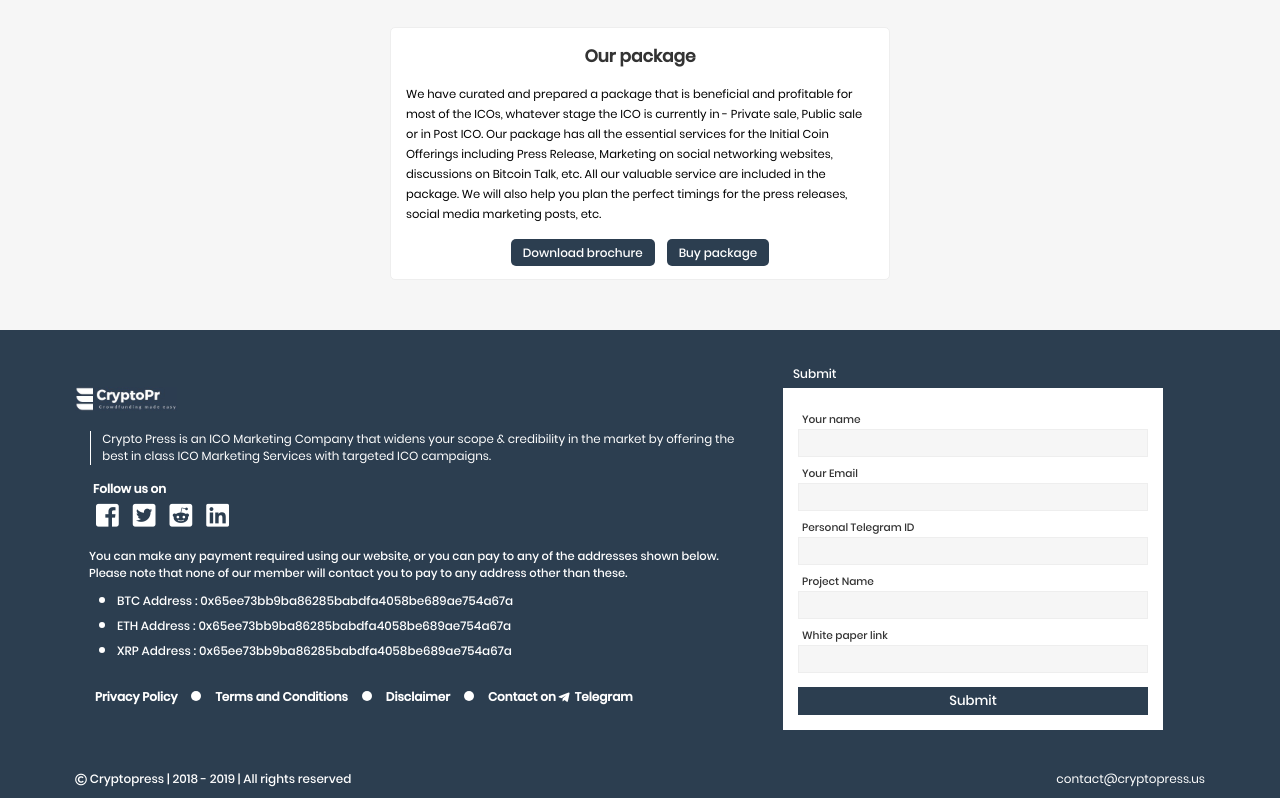
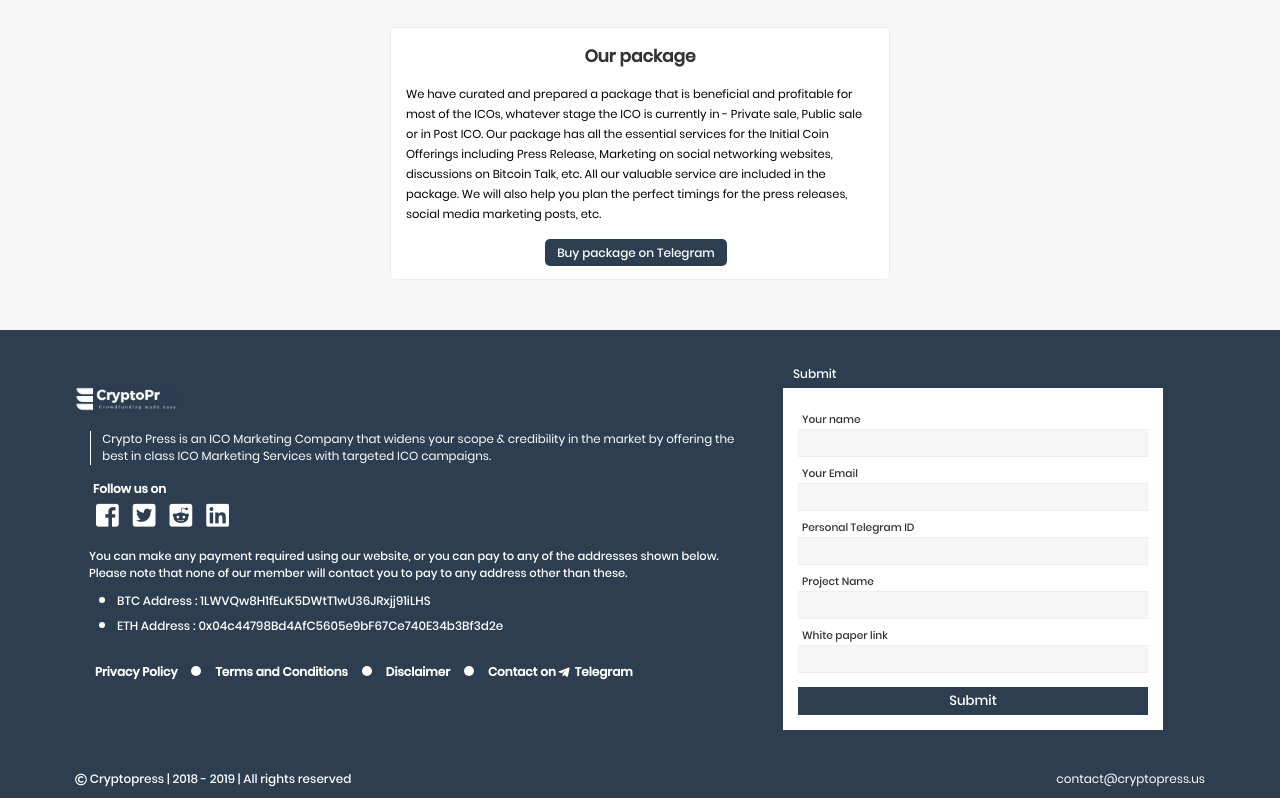
Before and after one commit to jatinlal1994/cryptopr, a Django app: page / in a window 1280 px wide. Shown: the part 1591-2389 px from the top of the page. Run offline with Django 3.2, Linux system fonts and the light colour scheme; some libraries are stand-ins or nearby versions.

Commit message:
Pushing code

```diff
--- a/templates/base.html
+++ b/templates/base.html
@@ -86,16 +86,12 @@
 							<ul>
 								<li>
 									<p>BTC Address :
-										<span>0x65ee73bb9ba86285babdfa4058be689ae754a67a</span>
+										<span>1LWVQw8H1fEuK5DWtT1wU36JRxjj91iLHS</span>
 									</p>
 								</li>
 								<li>
 									<p>ETH Address :
-										<span>0x65ee73bb9ba86285babdfa4058be689ae754a67a</span></p>
-									</li>
-								<li>
-									<p>XRP Address :
-										<span>0x65ee73bb9ba86285babdfa4058be689ae754a67a</span>
+										<span>0x04c44798Bd4AfC5605e9bF67Ce740E34b3Bf3d2e</span>
 									</p>
 								</li>
 							</ul>
--- a/templates/components/quotation-request.html
+++ b/templates/components/quotation-request.html
@@ -30,11 +30,11 @@
 								<p>Please pay {% verbatim %}{{ price }}{% endverbatim %} ETH to the address provided in the bottom of the page, or you can scan the barcode below. After payment, you will have to paste the transaction ID in the form below.</p>
 								<div class="qr-row">
 									<div class="qr">
-										<img src="https://chart.googleapis.com/chart?cht=qr&chs=200x200&chl= 0x65ee73bb9ba86285babdfa4058be689ae754a67a">
+										<img src="https://chart.googleapis.com/chart?cht=qr&chs=200x200&chl=1LWVQw8H1fEuK5DWtT1wU36JRxjj91iLHS">
 										<p>BTC Address</p>
 									</div>
 									<div class="qr">
-										<img src="https://chart.googleapis.com/chart?cht=qr&chs=200x200&chl= 0x65ee73bb9ba86285babdfa4058be689ae754a67a">
+										<img src="https://chart.googleapis.com/chart?cht=qr&chs=200x200&chl=0x04c44798Bd4AfC5605e9bF67Ce740E34b3Bf3d2e">
 										<p>ETH Address</p>
 									</div>
 								</div>
--- a/templates/public/public.html
+++ b/templates/public/public.html
@@ -299,8 +299,7 @@
 				<p class="section-title">Our package</p>
 				<p class="package-text">We have curated and prepared a package that is beneficial and profitable for most of the ICOs, whatever stage the ICO is currently in - Private sale, Public sale or in Post ICO. Our package has all the essential services for the Initial Coin Offerings including Press Release, Marketing on social networking websites, discussions on Bitcoin Talk, etc. All our valuable service are included in the package. We will also help you plan the perfect timings for the press releases, social media marketing posts, etc. </p>
 				<div class="package-download-button">
-					<a href="#">Download brochure</a>
-					<a href="#">Buy package</a>
+					<a href="#">Buy package on Telegram</a>
 				</div>
 			</div>
 		</div>
```
